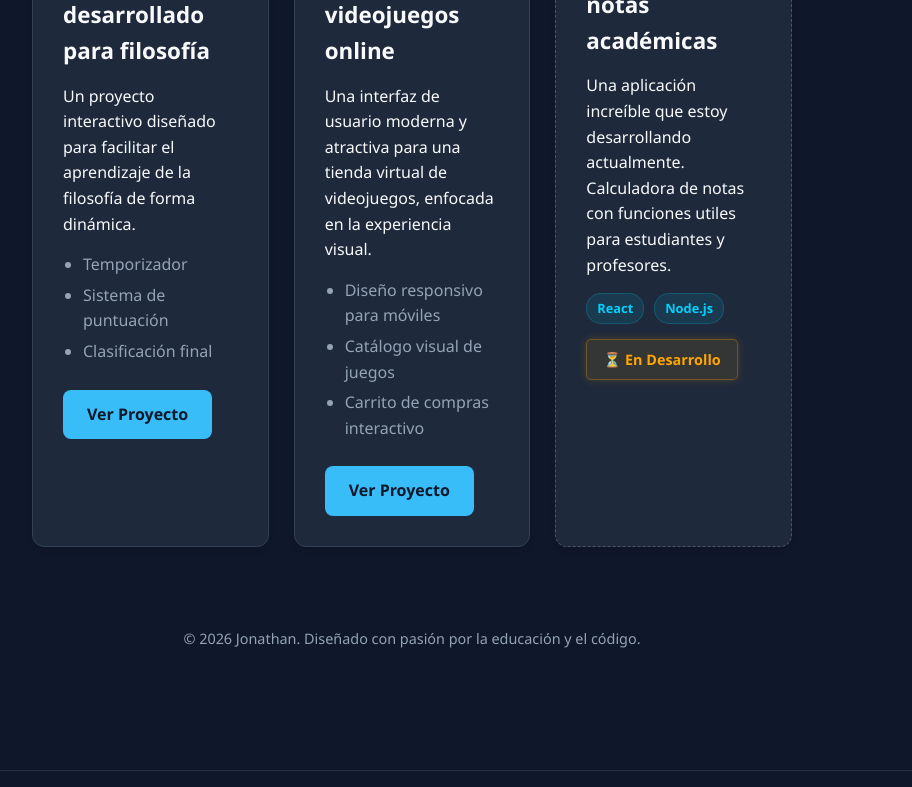
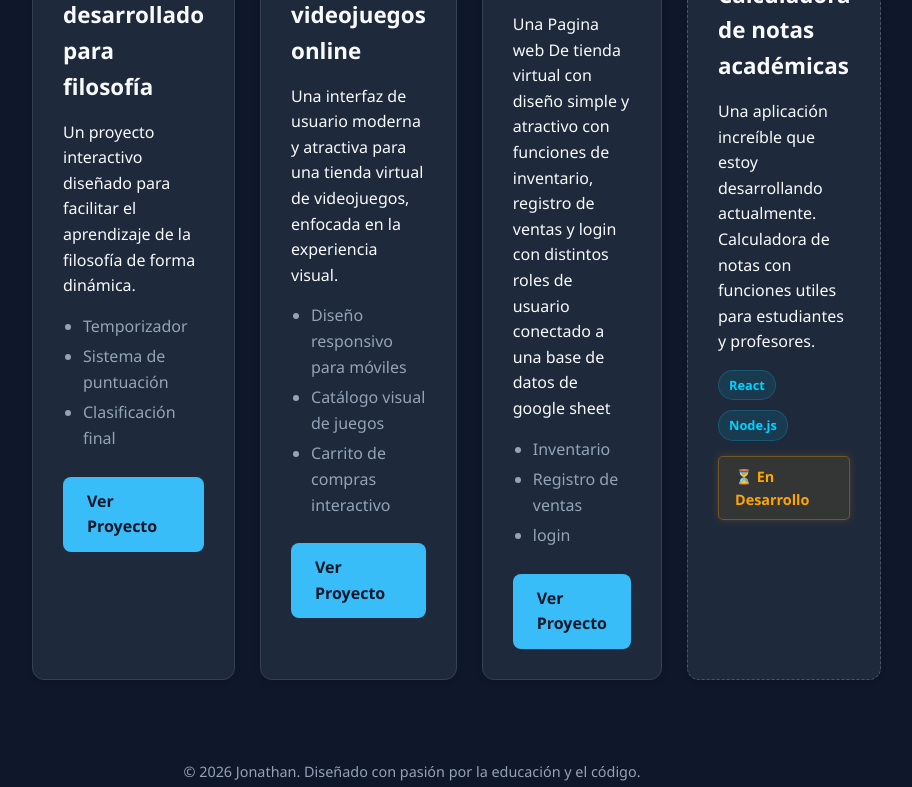
Before and after one commit to jonathandavidiro1217-best/jonathandavidiro1217-best.github.io, a plain HTML site: page index.html in a window 1280 px wide. Shown: the part 1242-2029 px from the top of the page, without its empty margins (228-1140 px from the left). Drawn offline with Linux system fonts and the light colour scheme.

Commit message:
actualizacion Nuevo proyecto agregado

```diff
--- a/index.html
+++ b/index.html
@@ -151,6 +151,25 @@
               >Ver Proyecto</a
             >
           </div>
+          <div class="tarjeta-proyecto">
+            <h3>Tienda Escolar</h3>
+            <p>
+              Una Pagina web De tienda virtual con diseño simple y atractivo con
+              funciones de inventario, registro de ventas y login con distintos
+              roles de usuario conectado a una base de datos de google sheet
+            </p>
+            <ul>
+              <li>Inventario</li>
+              <li>Registro de ventas</li>
+              <li>login</li>
+            </ul>
+            <a
+              href="https://jonathandavidiro1217-best.github.io/tienda-escolar/"
+              target="_blank"
+              class="enlace-proyecto"
+              >Ver Proyecto</a
+            >
+          </div>
           <div class="tarjeta-proyecto en-desarrollo">
             <img
               src="logos/tu-proximo-logo.png"
```
